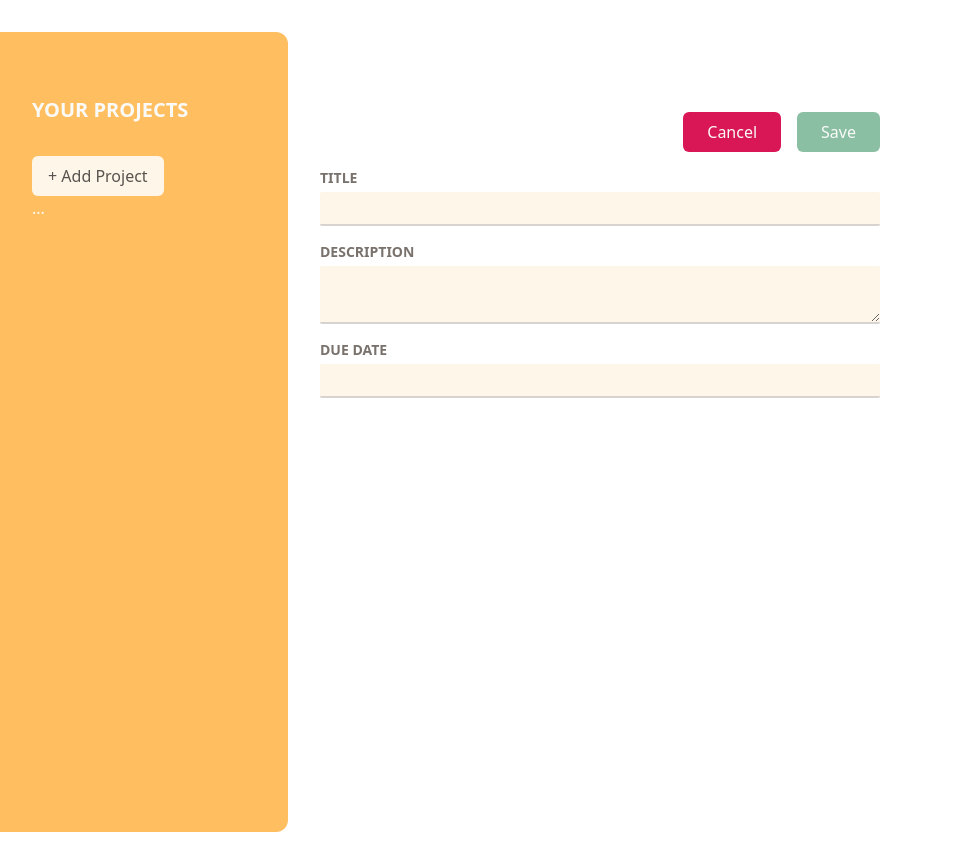
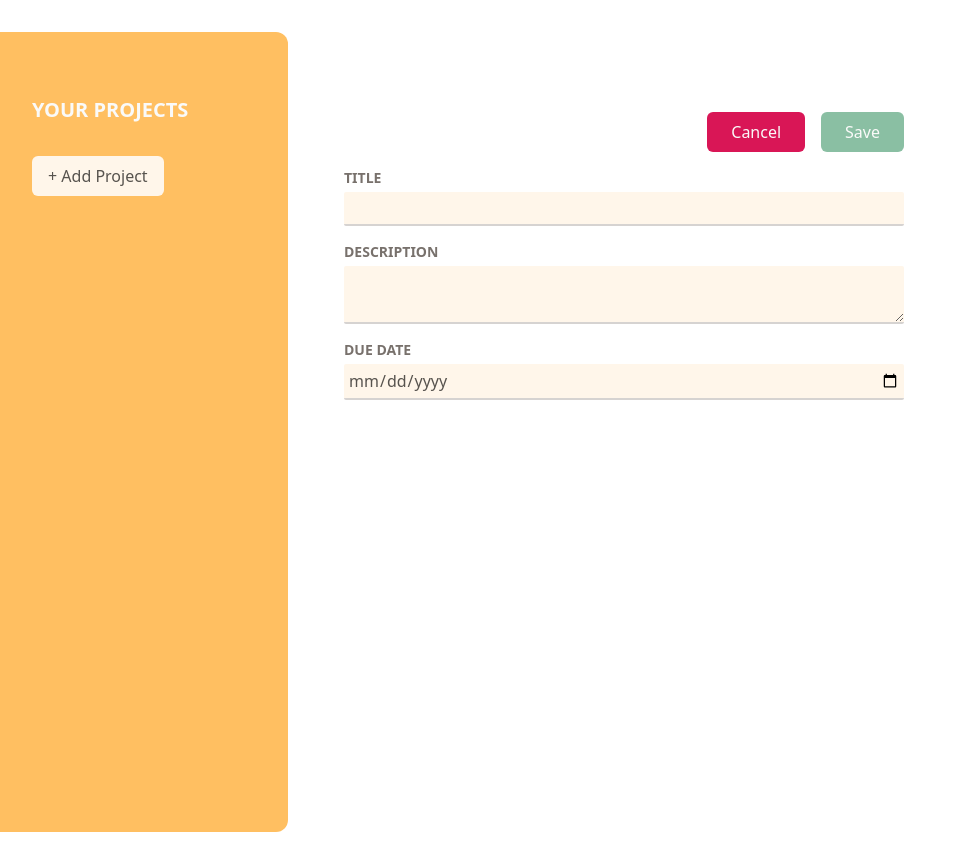
Before and after one commit to HanaDzin/ProjectPulse, a React (Vite) app: page / in a window 1280 px wide. Both pictures are taken after a click on the button "+ Add Project". Shown: the whole page, without its empty margins (0-967 px from the left). Built offline with nearby package versions, Linux system fonts and the light colour scheme.

Commit message:
handle creation of new project via refs

```diff
--- a/src/App.jsx
+++ b/src/App.jsx
@@ -19,9 +19,23 @@ function App() {
     });
   }
 
+  function handleAddProject(projectData) {
+    setProjectsState((prevState) => {
+      const newProject = {
+        ...projectData,
+        id: Math.random(),
+      };
+      return {
+        ...prevState,
+        selectedProjectId: undefined,
+        projects: [...prevState.projects, newProject],
+      };
+    });
+  }
+
   let content;
   if (projectsState.selectedProjectId === null) {
-    content = <NewProject />;
+    content = <NewProject onAdd={handleAddProject} />;
   } else if (projectsState.selectedProjectId === undefined) {
     content = (
       <NoProjectSelected onStartAddProject={handleStartAddingProject} />
@@ -30,7 +44,10 @@ function App() {
 
   return (
     <main className="h-screen my-8 flex gap-8 bg-[]">
-      <Sidebar onStartAddProject={handleStartAddingProject} />
+      <Sidebar
+        onStartAddProject={handleStartAddingProject}
+        projects={projectsState.projects}
+      />
       {content}
     </main>
   );
--- a/src/Sidebar.jsx
+++ b/src/Sidebar.jsx
@@ -1,14 +1,22 @@
 import React from "react";
 import Button from "./components/Button";
 
-const Sidebar = ({ onStartAddProject }) => {
+const Sidebar = ({ onStartAddProject, projects }) => {
   return (
     <aside className="w-1/3 px-8 py-16 bg-sidebarBg text-stone-50 md:w-72 rounded-r-xl">
       <h2 className="mb-8 font-bold uppercase md:text-xl">Your Projects</h2>
       <div>
         <Button onClick={onStartAddProject}>+ Add Project</Button>
       </div>
-      <ul>...</ul>
+      <ul className="mt-8">
+        {projects.map((project) => (
+          <li key={project.id}>
+            <button className="w-full text-left px-2 py-1 rounded-sm my-1 text-stone-200 hover:bg-[#FFF6EA]  hover:text-stone-900">
+              {project.title}
+            </button>
+          </li>
+        ))}
+      </ul>
     </aside>
   );
 };
--- a/src/components/Input.jsx
+++ b/src/components/Input.jsx
@@ -1,4 +1,6 @@
-const Input = ({ label, isTextarea, ...props }) => {
+import { forwardRef } from "react";
+
+const Input = forwardRef(function Input({ label, isTextarea, ...props }, ref) {
   const inputClasses =
     "w-full p-1 border-b-2 rounded-sm border-stone-300 bg-inputBg text-stone-600 focus:outline-none focus:border-stone-600";
   return (
@@ -7,15 +9,12 @@ const Input = ({ label, isTextarea, ...props }) => {
         {label}
       </label>
       {isTextarea ? (
-        <textarea
-          className={inputClasses}
-          {...props}
-        />
+        <textarea ref={ref} className={inputClasses} {...props} />
       ) : (
-        <input className={inputClasses} {...props} />
+        <input ref={ref} className={inputClasses} {...props} />
       )}
     </p>
   );
-};
+});
 
 export default Input;
--- a/src/components/NewProject.jsx
+++ b/src/components/NewProject.jsx
@@ -1,23 +1,47 @@
+import { useRef } from "react";
 import Input from "./Input";
-const NewProject = () => {
+
+const NewProject = ({ onAdd }) => {
+  const titleRef = useRef();
+  const descriptionRef = useRef();
+  const dueDateRef = useRef();
+
+  function handleSave() {
+    const enteredTitle = titleRef.current.value;
+    const enteredDesc = descriptionRef.current.value;
+    const enteredDueDate = dueDateRef.current.value;
+
+    //validation ...
+
+    //pass the data to App component - to add to state
+    onAdd({
+      title: enteredTitle,
+      description: enteredDesc,
+      dueDate: enteredDueDate,
+    });
+  }
+
   return (
-    <div className="w-[35rem] mt-16">
-      <menu className="flex items-center justify-end gap-4 my-4">
+    <div className="w-[35rem] mt-16 mx-6">
+      <menu className="flex items-center justify-end gap-4 my-4 ">
         <li>
           <button className=" bg-cancelBtn text-stone-50 hover:scale-105 px-6 py-2 rounded-md">
             Cancel
           </button>
         </li>
         <li>
-          <button className="bg-saveBtn text-stone-50 hover:scale-105 px-6 py-2 rounded-md">
+          <button
+            onClick={handleSave}
+            className="bg-saveBtn text-stone-50 hover:scale-105 px-6 py-2 rounded-md"
+          >
             Save
           </button>
         </li>
       </menu>
       <div>
-        <Input label="Title" />
-        <Input label="Description" isTextarea />
-        <Input label="Due Date" />
+        <Input type="text" ref={titleRef} label="Title" />
+        <Input ref={descriptionRef} label="Description" isTextarea />
+        <Input type="date" ref={dueDateRef} label="Due Date" />
       </div>
     </div>
   );
```
